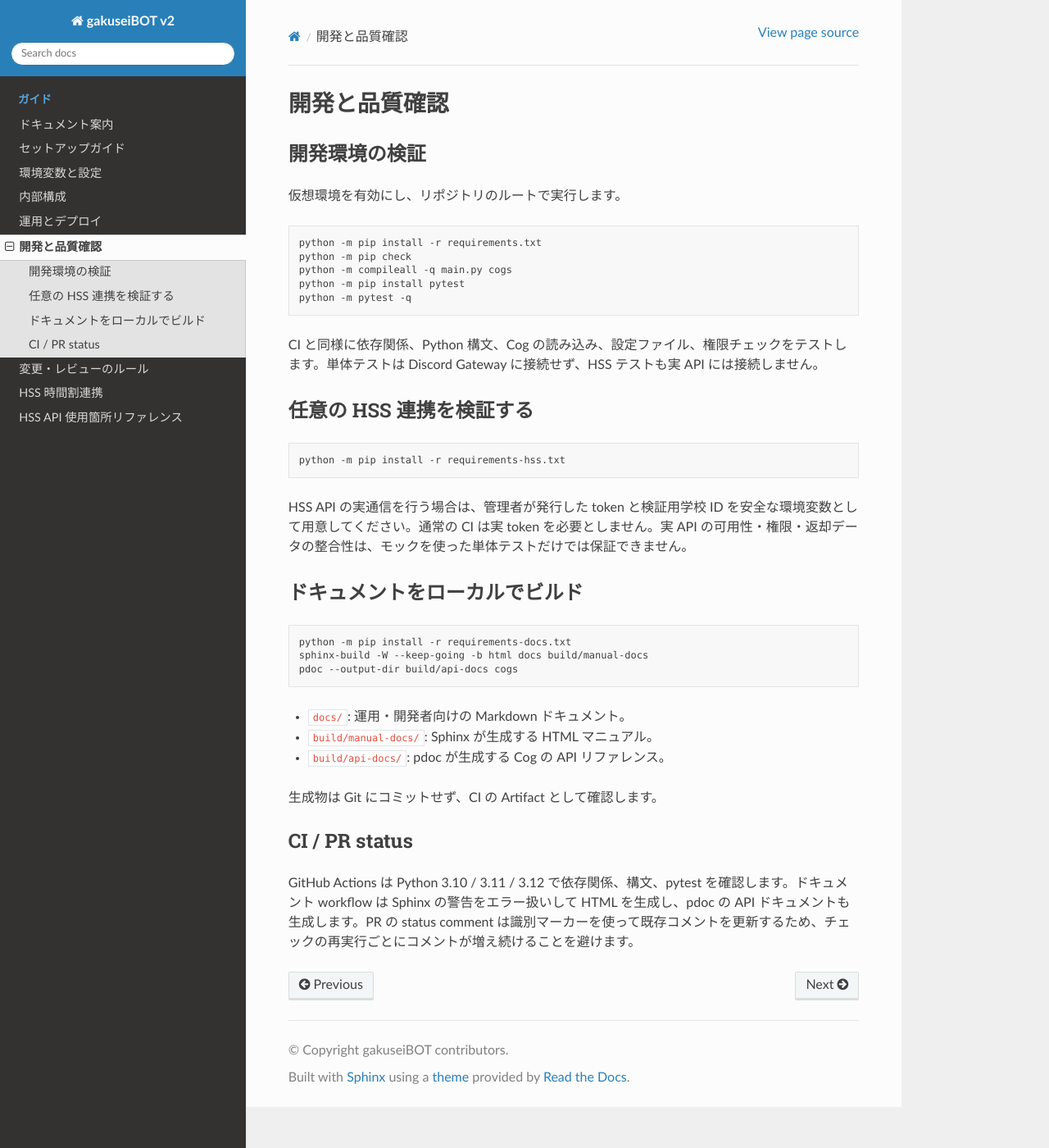
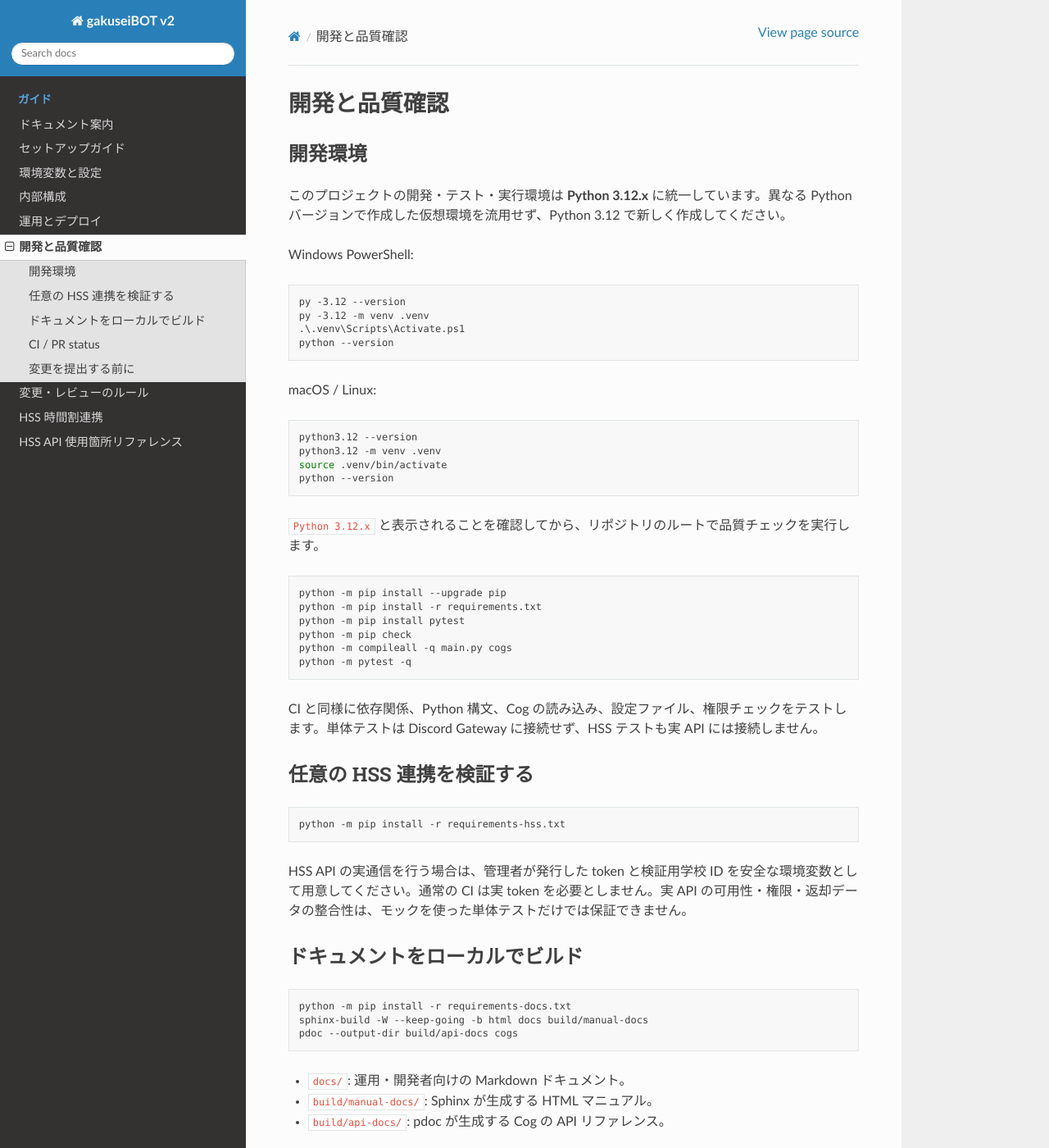
Before and after one commit to akiy2009/gakuseiBOTv2-Beta, a Sphinx documentation site: the page built from docs/development.md, in a window 1280 px wide and 1400 px high. Shown: the whole window at 82% size. Built offline with Sphinx 7.4.7 and the Read the Docs theme 3.1.0, drawn with Linux system fonts in a browser that asks for light colours; some of the changed text lies outside the part shown.

Commit message:
docs: align development guide with Python 3.12

````diff
--- a/docs/development.md
+++ b/docs/development.md
@@ -1,14 +1,35 @@
 # 開発と品質確認
 
-## 開発環境の検証
+## 開発環境
 
-仮想環境を有効にし、リポジトリのルートで実行します。
+このプロジェクトの開発・テスト・実行環境は **Python 3.12.x** に統一しています。異なる Python バージョンで作成した仮想環境を流用せず、Python 3.12 で新しく作成してください。
+
+Windows PowerShell:
+
+```powershell
+py -3.12 --version
+py -3.12 -m venv .venv
+.\.venv\Scripts\Activate.ps1
+python --version
+```
+
+macOS / Linux:
 
 ```bash
+python3.12 --version
+python3.12 -m venv .venv
+source .venv/bin/activate
+python --version
+```
+
+`Python 3.12.x` と表示されることを確認してから、リポジトリのルートで品質チェックを実行します。
+
+```bash
+python -m pip install --upgrade pip
 python -m pip install -r requirements.txt
+python -m pip install pytest
 python -m pip check
 python -m compileall -q main.py cogs
-python -m pip install pytest
 python -m pytest -q
 ```
 
@@ -38,4 +59,12 @@ pdoc --output-dir build/api-docs cogs
 
 ## CI / PR status
 
-GitHub Actions は Python 3.10 / 3.11 / 3.12 で依存関係、構文、pytest を確認します。ドキュメント workflow は Sphinx の警告をエラー扱いして HTML を生成し、pdoc の API ドキュメントも生成します。PR の status comment は識別マーカーを使って既存コメントを更新するため、チェックの再実行ごとにコメントが増え続けることを避けます。
+GitHub Actions は Python 3.12 で依存関係、構文、pytest を確認します。ドキュメント workflow も Python 3.12 を使用し、Sphinx の警告をエラー扱いして HTML を生成し、pdoc の API ドキュメントも生成します。PR の status comment は識別マーカーを使って既存コメントを更新するため、チェックの再実行ごとにコメントが増え続けることを避けます。
+
+## 変更を提出する前に
+
+1. Python 3.12 の仮想環境が有効になっていることを確認します。
+2. `python -m pip check` が成功することを確認します。
+3. `python -m compileall -q main.py cogs` を実行します。
+4. `python -m pytest -q` を実行します。
+5. 変更した機能・設定・テスト結果を Pull Request に記載します。
````
